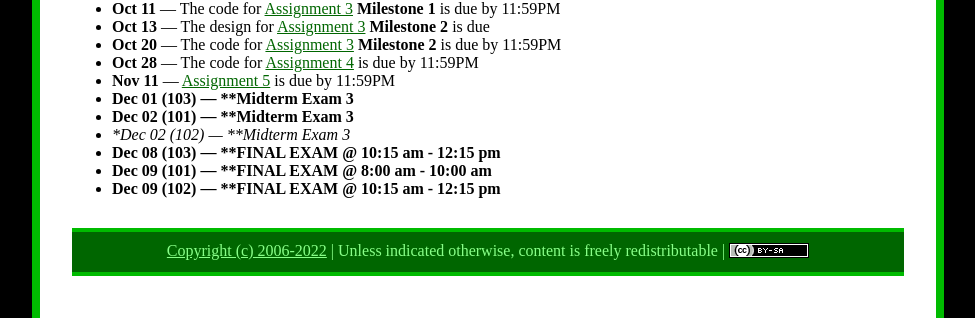
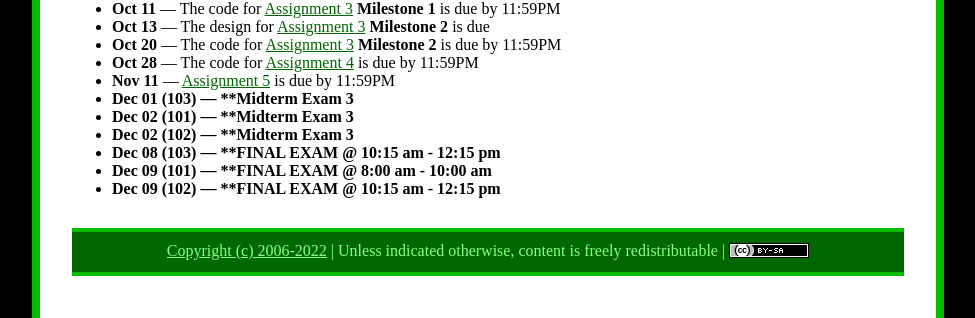
Before and after one commit to ycpcs/cs101-fall2022, a Jekyll site: the page built from index.md, in a window 1280 px wide. Shown: the part 477-795 px from the top of the page, without its empty margins (152-1127 px from the left). Built offline with Jekyll 4.4.1, drawn with Linux system fonts in a browser that asks for light colours.

Commit message:
updated News

```diff
--- a/index.md
+++ b/index.md
@@ -47,7 +47,7 @@ All information about the course will be posted here.
 * **Nov 11** &mdash; [Assignment 5](assign/assign05.html) is due by 11:59PM
 * **Dec 01 (103) &mdash; **Midterm Exam 3**
 * **Dec 02 (101) &mdash; **Midterm Exam 3**
-* **Dec 02 (102) &mdash; **Midterm Exam 3*
+* **Dec 02 (102) &mdash; **Midterm Exam 3**
 * **Dec 08 (103) &mdash; **FINAL EXAM @ 10:15 am - 12:15 pm**
 * **Dec 09 (101) &mdash; **FINAL EXAM @ 8:00 am - 10:00 am**
 * **Dec 09 (102) &mdash; **FINAL EXAM @ 10:15 am - 12:15 pm**
```
